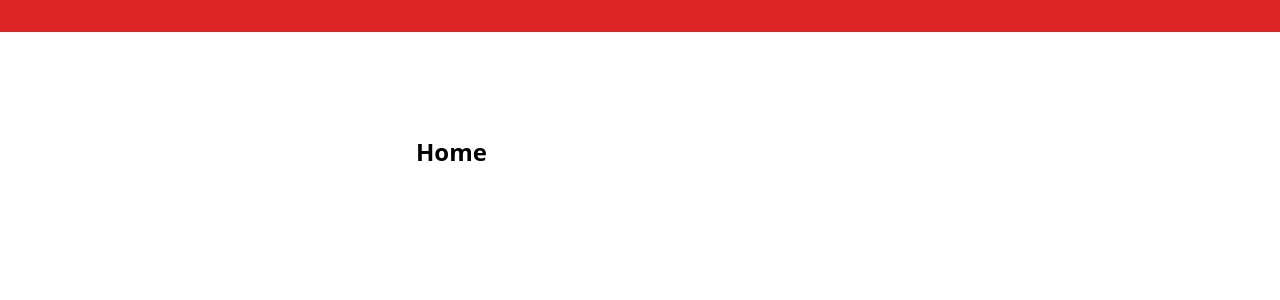
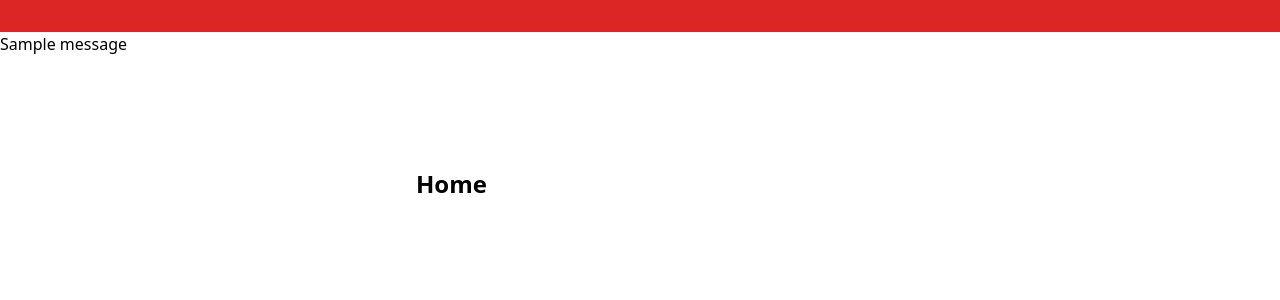
Before and after one commit to teunvanderploeg/corendon-captive-portal, a Flask app: page / in a window 1280 px wide. Shown: the part 64-364 px from the top of the page. Run offline with Flask 2, Linux system fonts and the light colour scheme; one stand-in notice (Sample message) is shown; style sheets or scripts are compiled from the project's sources; some libraries are stand-ins or nearby versions.

Commit message:
upgrade env and add flash messages

```diff
--- a/templates/base.html
+++ b/templates/base.html
@@ -25,19 +25,40 @@
 
     <div id="nav-items" class="hidden lg: w-full block flex-grow lg:flex lg:items-center lg:w-auto">
         <div class="text-sm lg:flex-grow lg:text-right font-bold pb-6 lg:pb-0">
-            <a href="/" class="block mt-4 lg:inline-block lg:mt-0 text-black hover:text-gray-500 mr-4 text-l  border-b-2 border-red-600 lg:border-0">
+            <a href="/"
+               class="block mt-4 lg:inline-block lg:mt-0 text-black hover:text-gray-500 mr-4 text-l  border-b-2 border-red-600 lg:border-0">
                 Home
             </a>
-            <a href="/info" class="block mt-4 lg:inline-block lg:mt-0 text-black hover:text-gray-500 mr-4 text-l border-b-2 border-red-600 lg:border-0">
+            <a href="/info"
+               class="block mt-4 lg:inline-block lg:mt-0 text-black hover:text-gray-500 mr-4 text-l border-b-2 border-red-600 lg:border-0">
                 Info
             </a>
-            <a href="/login" class="block mt-4 lg:inline-block lg:mt-0 text-black hover:text-gray-500 mr-4 text-l border-b-2 border-red-600 lg:border-0">
-                Login
-            </a>
+            {% if session['name'] %}
+                <a href="/logout"
+                   class="block mt-4 lg:inline-block lg:mt-0 text-black hover:text-gray-500 mr-4 text-l border-b-2 border-red-600 lg:border-0">
+                    logout
+                </a>
+            {% else %}
+                <a href="/login"
+                   class="block mt-4 lg:inline-block lg:mt-0 text-black hover:text-gray-500 mr-4 text-l border-b-2 border-red-600 lg:border-0">
+                    Login
+                </a>
+            {% endif %}
         </div>
     </div>
 </nav>
 <div class="w-full h-8 bg-red-600"></div>
+{% with messages = get_flashed_messages() %}
+    {% if messages %}
+        <div class="w-full h-8 border-red-600">
+            <ul class=''>
+                {% for message in messages %}
+                    <li>{{ message }}</li>
+                {% endfor %}
+            </ul>
+        </div>
+    {% endif %}
+{% endwith %}
 <div class="container mx-auto pt-6">
     {% block content %}
     {% endblock %}
```
